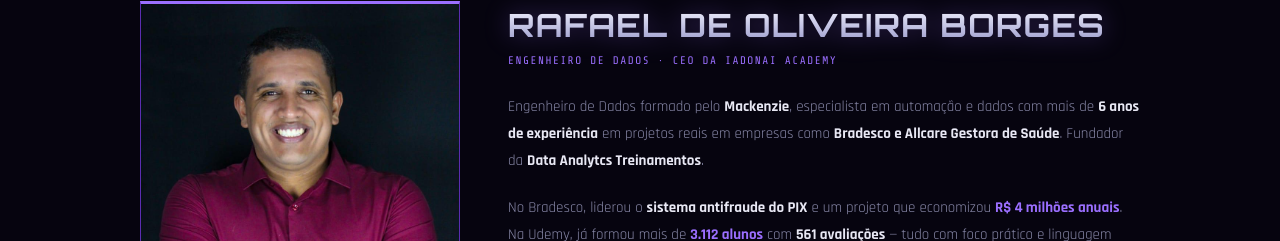
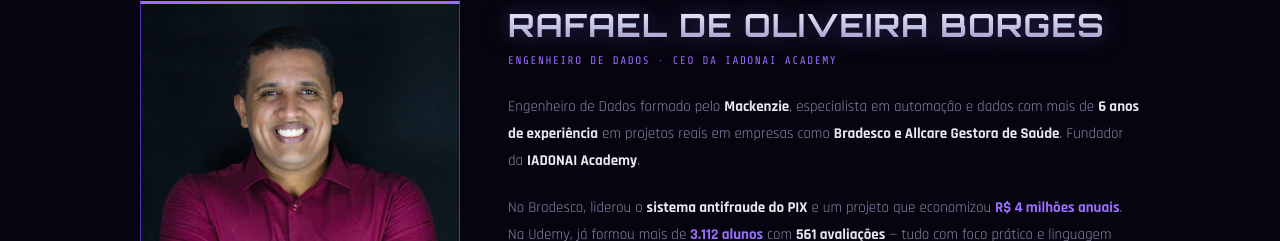
Before and after one commit to Iadonai/landing-n8n, a Next.js app: page / in a window 1280 px wide. Shown: the part 3594-3835 px from the top of the page. Built offline with nearby package versions, Linux system fonts and the light colour scheme.

Commit message:
Substitui Data Analytcs por IADONAI Academy na bio do instrutor

```diff
--- a/app/page.tsx
+++ b/app/page.tsx
@@ -437,7 +437,7 @@ export default function LandingPage() {
                 Engenheiro de Dados · CEO da Iadonai Academy
               </p>
               <p style={{ fontFamily: "var(--font-b)", fontSize: 15, color: "var(--mt)", lineHeight: 1.8, marginBottom: 20 }}>
-                Engenheiro de Dados formado pelo <strong style={{ color: "var(--tx)" }}>Mackenzie</strong>, especialista em automação e dados com mais de <strong style={{ color: "var(--tx)" }}>6 anos de experiência</strong> em projetos reais em empresas como <strong style={{ color: "var(--tx)" }}>Bradesco e Allcare Gestora de Saúde</strong>. Fundador da <strong style={{ color: "var(--tx)" }}>Data Analytcs Treinamentos</strong>.
+                Engenheiro de Dados formado pelo <strong style={{ color: "var(--tx)" }}>Mackenzie</strong>, especialista em automação e dados com mais de <strong style={{ color: "var(--tx)" }}>6 anos de experiência</strong> em projetos reais em empresas como <strong style={{ color: "var(--tx)" }}>Bradesco e Allcare Gestora de Saúde</strong>. Fundador da <strong style={{ color: "var(--tx)" }}>IADONAI Academy</strong>.
               </p>
               <p style={{ fontFamily: "var(--font-b)", fontSize: 15, color: "var(--mt)", lineHeight: 1.8, marginBottom: 32 }}>
                 No Bradesco, liderou o <strong style={{ color: "var(--tx)" }}>sistema antifraude do PIX</strong> e um projeto que economizou <strong style={{ color: "var(--cy)" }}>R$ 4 milhões anuais</strong>. Na Udemy, já formou mais de <strong style={{ color: "var(--cy)" }}>3.112 alunos</strong> com <strong style={{ color: "var(--tx)" }}>561 avaliações</strong> — tudo com foco prático e linguagem acessível.
```
